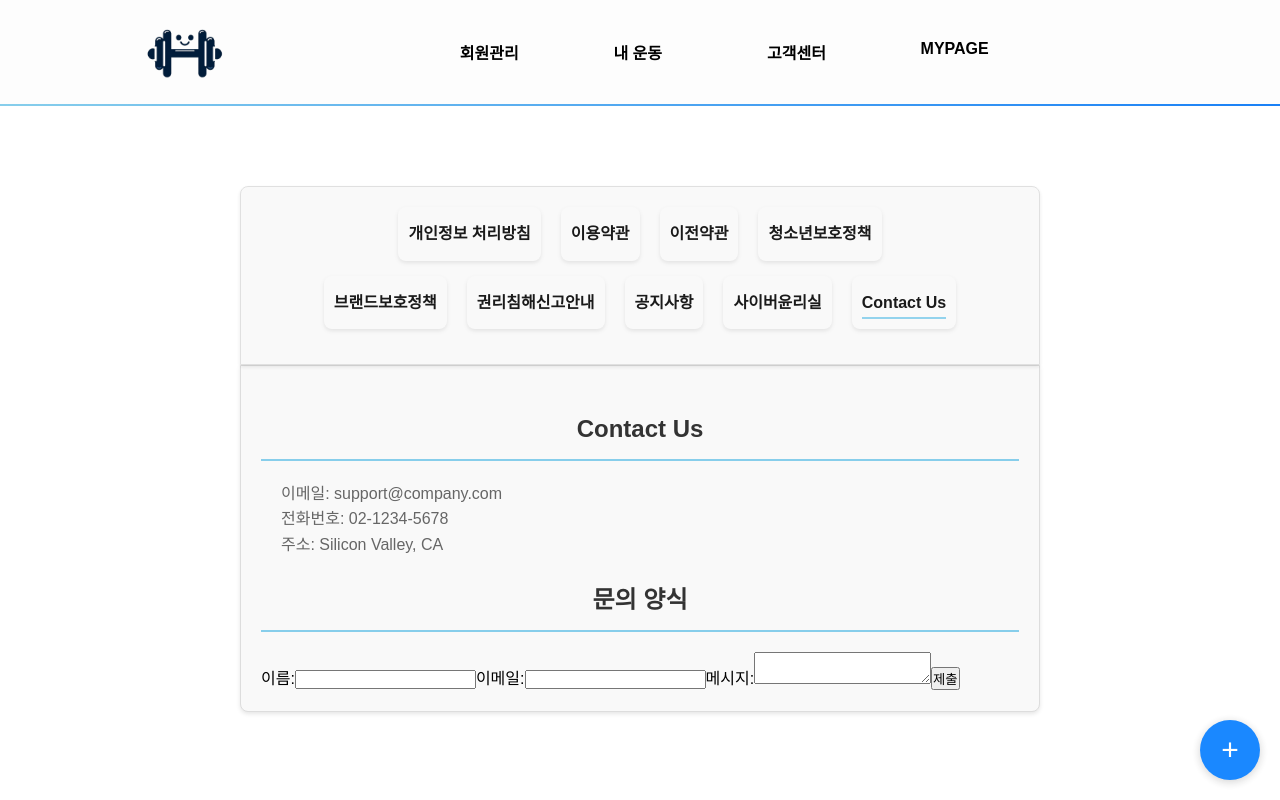
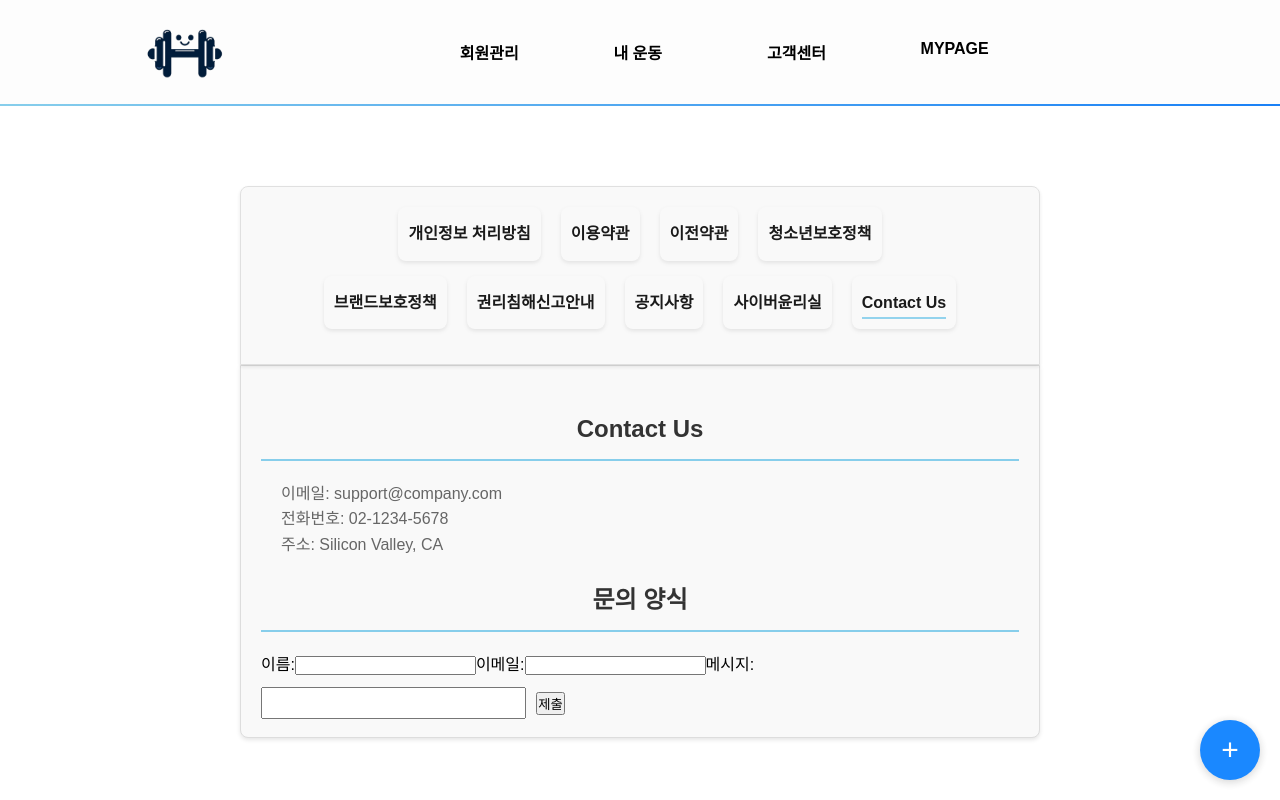
Before and after one commit to BangGiro/project2, a React (Create React App) app in the folder myapp/: page /contactUs in a window 1280 px wide. Shown: the top 800 px of the page. Built offline with nearby package versions, Linux system fonts and the light colour scheme; grey boxes are pictures that could not be loaded.

Commit message:
text area resize none

```diff
--- a/myapp/src/components/pages/footerPages/ContactUs.jsx
+++ b/myapp/src/components/pages/footerPages/ContactUs.jsx
@@ -24,7 +24,7 @@ function ContactUs() {
                 </label>
                 <label>
                     메시지:
-                    <textarea name="message"></textarea>
+                    <textarea className="reSize" name="message"></textarea>
                 </label>
                 <button type="submit">제출</button>
             </form>
--- a/myapp/src/components/pages/footerPages/Legal.css
+++ b/myapp/src/components/pages/footerPages/Legal.css
@@ -37,3 +37,11 @@
 .legal-content ul {
     padding-left: 20px; /* 들여쓰기 */
 }
+
+.reSize{
+    resize: none;
+    width: 35%;
+    position: relative;
+    top: 10px;
+    margin-right: 10px;
+}
```
